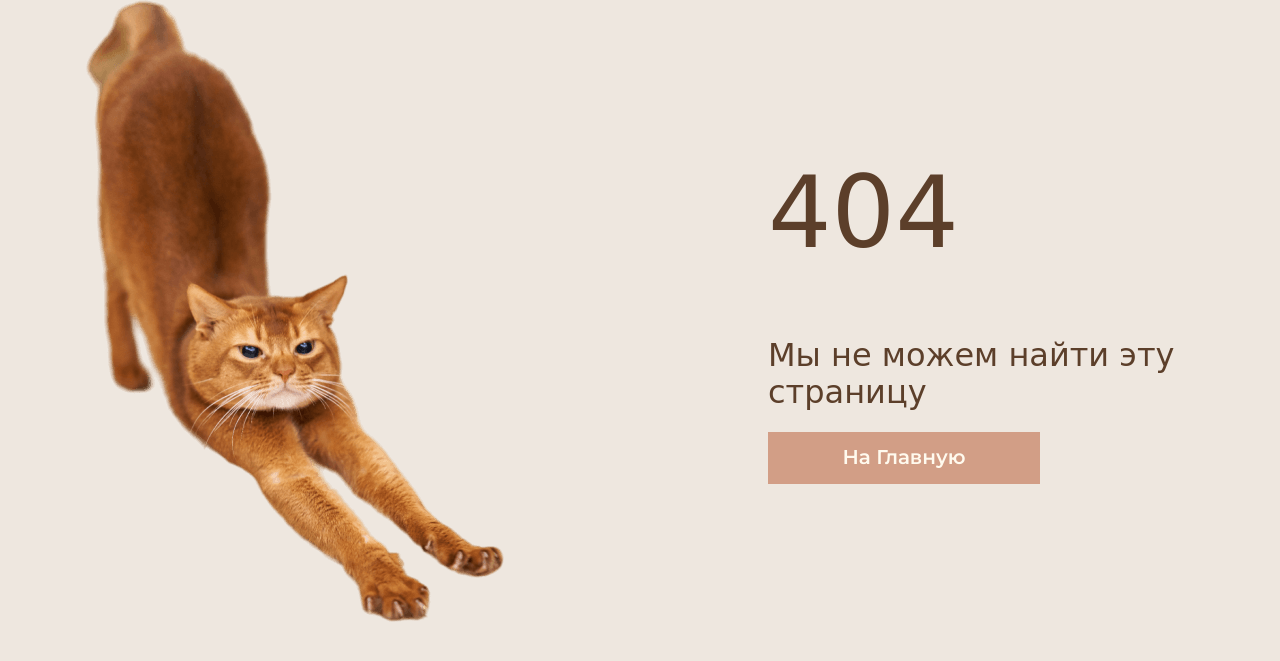
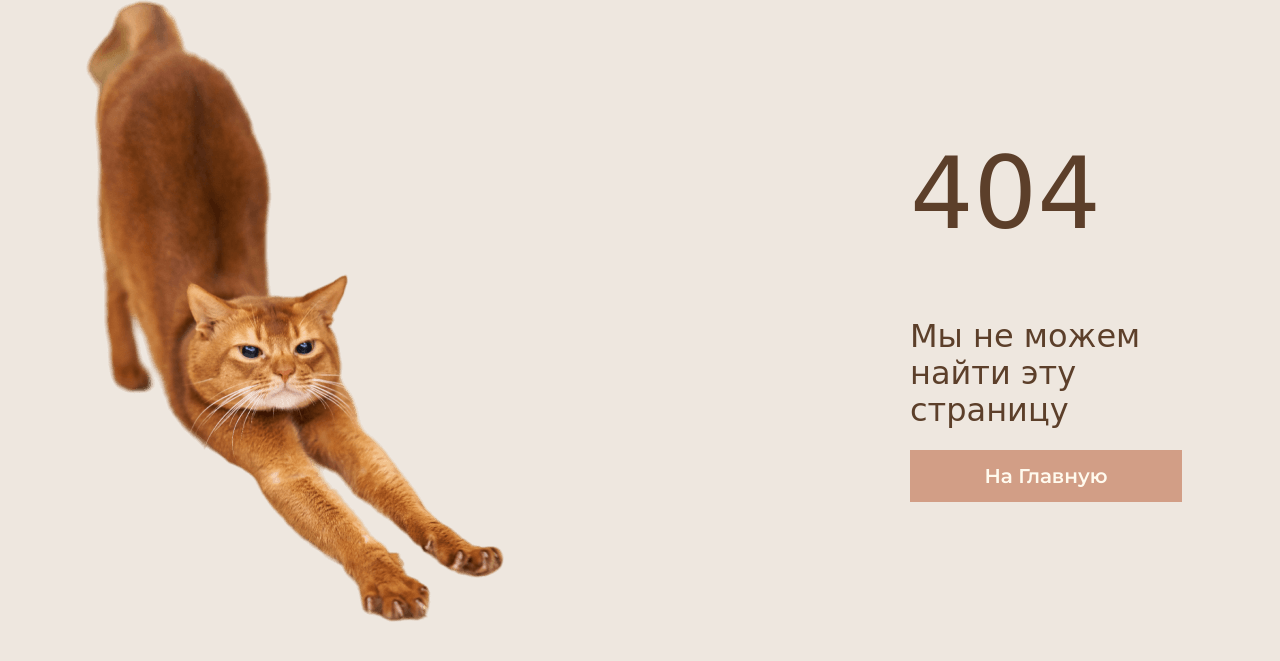
Before and after one commit to MaryTreasure/Aiva, a plain HTML site: page 404.html in a window 1280 px wide. Shown: the part 75-736 px from the top of the page. Drawn offline with nearby package versions, Linux system fonts and the light colour scheme; a web font is replaced by a local one.

Commit message:
Мелкие правки

```diff
--- a/404.html
+++ b/404.html
@@ -78,7 +78,7 @@
             <img class="error__img" src="images/cat.png" alt="">
             <div class="error__content d-flex">
                 <h1 class="error__heading">404</h1>
-                <h1 class="error__text">Мы не можем найти эту страницу</h1>
+                <h1 class="error__text upper">Мы не можем найти эту страницу</h1>
                 <a class="error__btn btn btn--ptimary btn--big-size" href="index.html">На Главную</a>
             </div>
         </div>
--- a/styles/style.css
+++ b/styles/style.css
@@ -1059,5 +1059,5 @@ ol ol ol > li::before {
 }
 
 .error__content {
-    max-width: 442px;
+    max-width: 300px;
 }
```
Also changed, not shown: js/app.js (indentation only).
